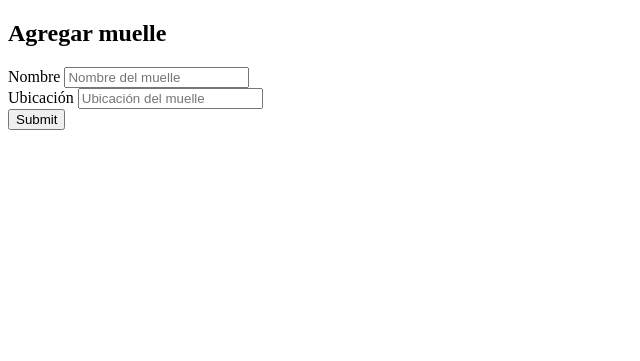
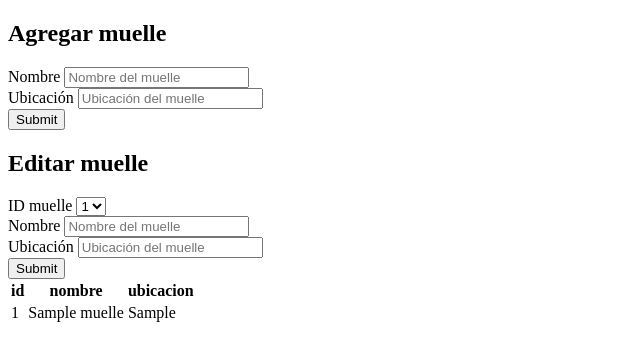
Before and after one commit to YAEL345YOL/CardenasSync, a PHP site: page /muelle.php in a window 1280 px wide. Shown: the top 361 px of the page, without its empty margins (0-640 px from the left). Run offline with PHP 8.4, Linux system fonts and the light colour scheme; the visitor is signed in with stand-in values (Sample User, id 1); tables that the repository leaves empty or names only in its code hold one stand-in row (values such as "Sample post").

Commit message:
formularios funcionando, faltan scripts

```diff
--- a/views/index.php
+++ b/views/index.php
@@ -28,7 +28,7 @@ session_start();
             </ul>
             <?php endif; ?>
             <?php if(isset($_SESSION["tipo"])): ?>
-            <a href="../php/cerrar_sesion.php">Cerrar sesion</a>
+            <a href="../php/cerrar_sesion.php">cerrar sesion</a>
             <?php endif; ?>
         </nav>
     </header>
--- a/views/muelle.php
+++ b/views/muelle.php
@@ -34,5 +34,54 @@ $muelle = mysqli_query($con,$sql1);
         <!-- Boton de enviar -->
         <input type="submit">
     </form>
+    <form action="../php/editar_muelle.php" method="POST">
+        <h2>Editar muelle</h2>
+
+        <!-- Muelle  -->
+        <label for="id_editar_muelle">ID muelle</label>
+        <select name="id_editar_muelle" id="id_editar_muelle" required>
+            <?php
+                mysqli_data_seek($muelle,0);
+                while($fila = mysqli_fetch_assoc($muelle)){
+                    echo "<option value='{$fila['id_muelle']}'>{$fila['id_muelle']}</option>";
+                }
+            ?>
+        </select>
+        <br>
+
+        <!-- Nombre -->
+        <label for="nombre_editar_muelle">Nombre</label>
+        <input id="nombre_editar_muelle" name="nombre_editar_muelle" type="text" placeholder="Nombre del muelle" required>
+        <br>
+
+        <!-- Ubicacion -->
+        <label for="ubicacion_editar_muelle">Ubicación</label>
+        <input id="ubicacion_editar_muelle" name="ubicacion_editar_muelle" type="text" placeholder="Ubicación del muelle" required>
+        <br>
+
+        <!-- Boton de enviar -->
+        <input type="submit">
+    </form>
+    <table>
+        <thead>
+            <th>id</th>
+            <th>nombre</th>
+            <th>ubicacion</th>
+        </thead>
+        <tbody>
+        <?php
+            mysqli_data_seek($muelle, 0);
+            while($fila = mysqli_fetch_assoc($muelle)){
+                echo "
+                <tr>
+                    <td>{$fila["id_muelle"]}</td>
+                    <td>{$fila["nombre_muelle"]}</td>
+                    <td>{$fila["ubicacion_muelle"]}</td>
+                </tr>
+                ";
+            }
+        ?>
+        </tbody>
+    </table>
 </body>
 </html>
```
Also changed, not shown: php/muelle/editar_muelle.php (+12 -0 lines).
